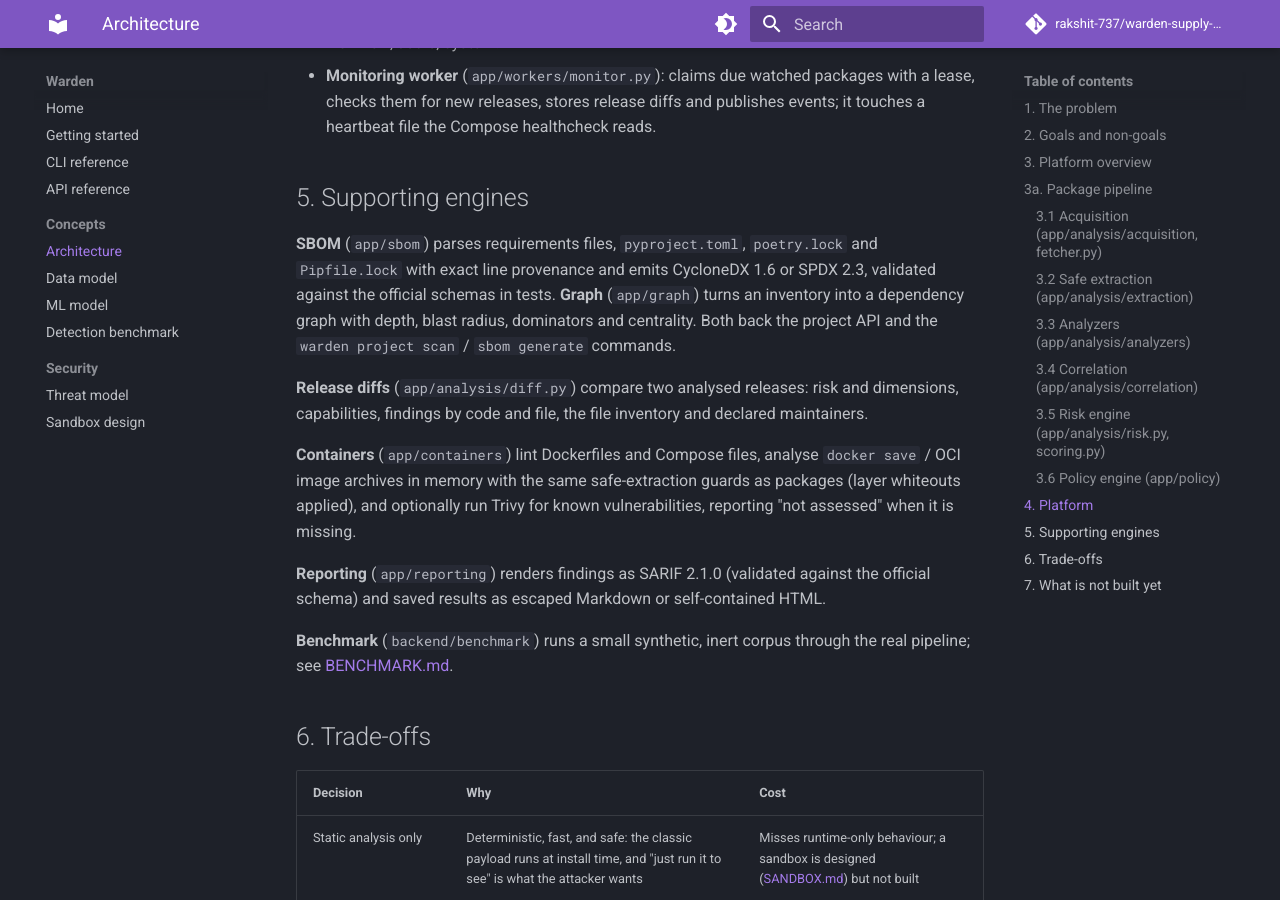
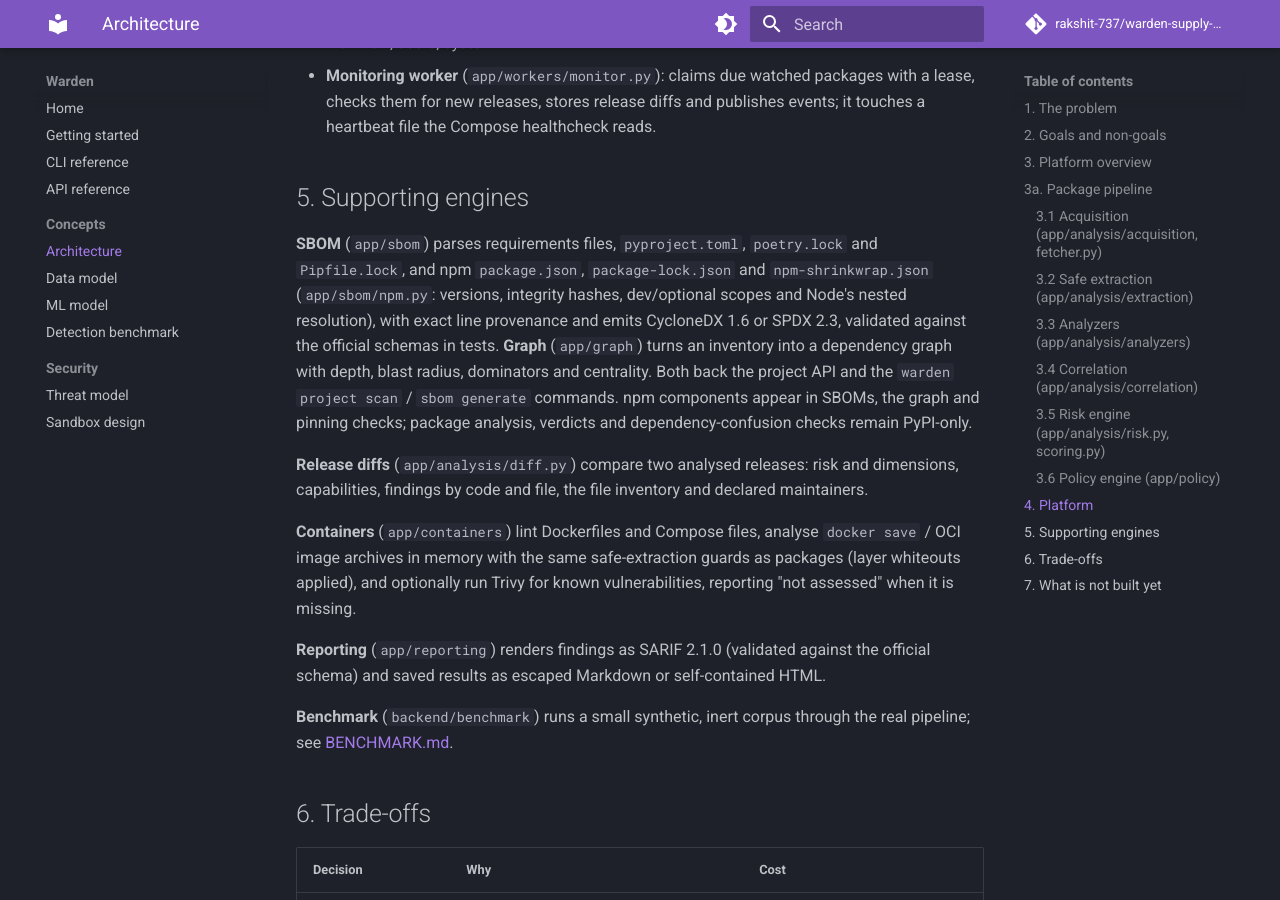
Before and after one commit to rakshit-737/warden-supply-chain-firewall, an MkDocs documentation site: the page built from docs/ARCHITECTURE.md, in a window 1280 px wide and 900 px high, scrolled down 4929 px. Built offline with MkDocs 1.6.1 and Material for MkDocs 9.7.7, drawn with Linux system fonts in a browser that asks for light colours; comment, search, counter and statistics services are not loaded.

```diff
--- a/docs/ARCHITECTURE.md
+++ b/docs/ARCHITECTURE.md
@@ -164,11 +164,13 @@ intelligence warns instead of silently allowing.
 
 ## 5. Supporting engines
 
-**SBOM** (`app/sbom`) parses requirements files, `pyproject.toml`, `poetry.lock` and `Pipfile.lock`
-with exact line provenance and emits CycloneDX 1.6 or SPDX 2.3, validated against the official
+**SBOM** (`app/sbom`) parses requirements files, `pyproject.toml`, `poetry.lock` and `Pipfile.lock`,
+and npm `package.json`, `package-lock.json` and `npm-shrinkwrap.json` (`app/sbom/npm.py`: versions,
+integrity hashes, dev/optional scopes and Node's nested resolution), with exact line provenance and emits CycloneDX 1.6 or SPDX 2.3, validated against the official
 schemas in tests. **Graph** (`app/graph`) turns an inventory into a dependency graph with depth,
 blast radius, dominators and centrality. Both back the project API and the `warden project scan` /
-`sbom generate` commands.
+`sbom generate` commands. npm components appear in SBOMs, the graph and pinning checks; package
+analysis, verdicts and dependency-confusion checks remain PyPI-only.
 
 **Release diffs** (`app/analysis/diff.py`) compare two analysed releases: risk and dimensions,
 capabilities, findings by code and file, the file inventory and declared maintainers.
```
Also changed, not shown: CHANGELOG.md (+8 -0 lines), README.md (+2 -1 lines).
